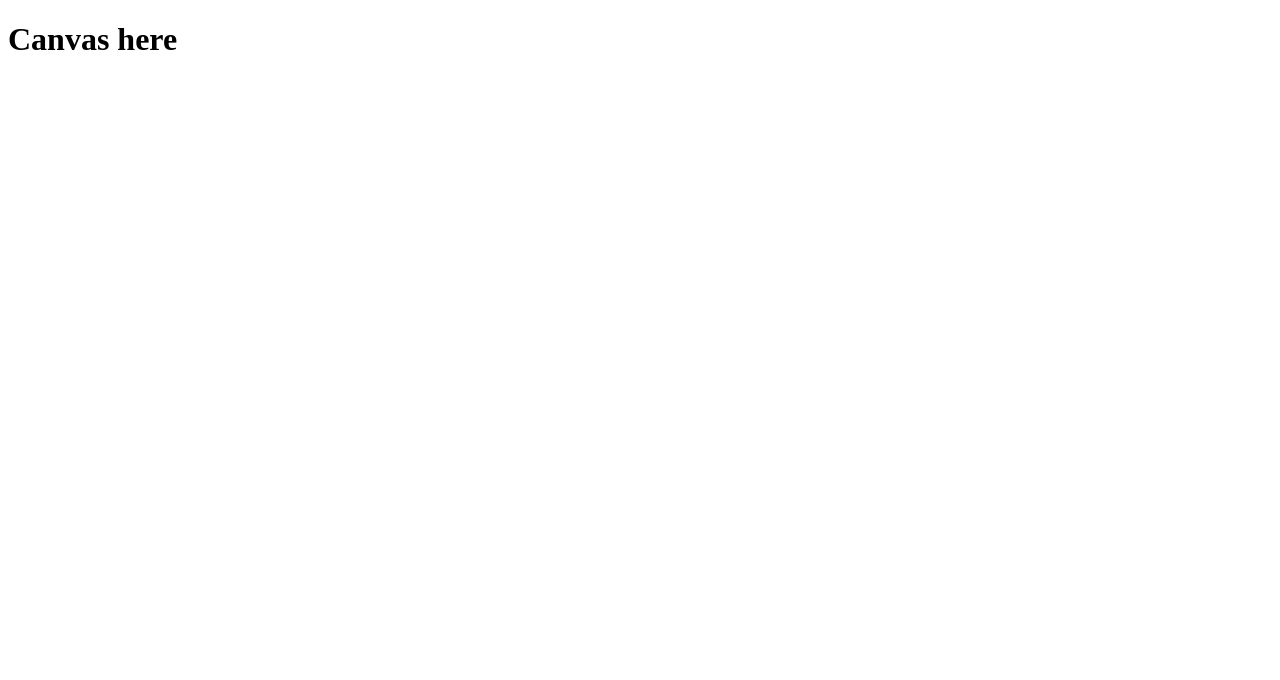
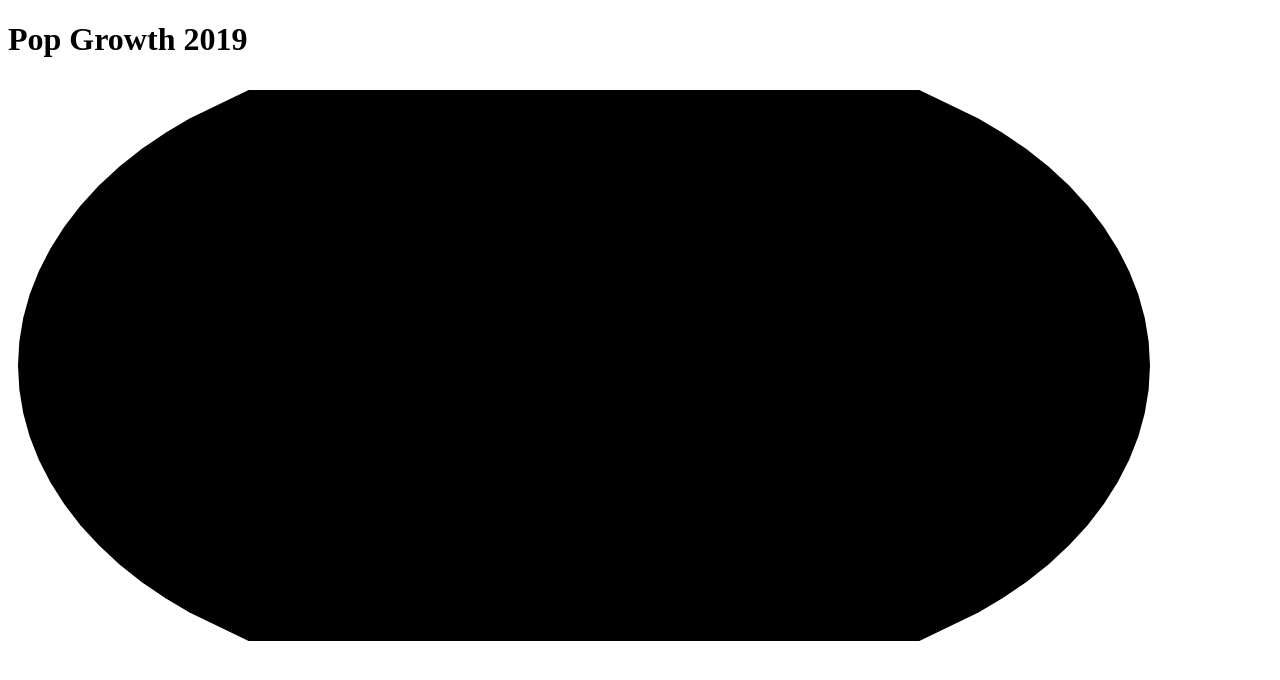
Before and after one commit to baubrun/popGrowth, a React (Create React App) app: page / in a window 1280 px wide. Shown: the top 680 px of the page. Built offline with nearby package versions, Linux system fonts and the light colour scheme.

Commit message:
added svg

```diff
--- a/src/components/Canvas.jsx
+++ b/src/components/Canvas.jsx
@@ -1,19 +1,25 @@
-import React, {useEffect, useState} from "react";
-import {canvas} from "../d3"
+import React, { useEffect, useState } from "react";
+import { canvas } from "../d3";
 import Svg from "./Svg";
-
+import G from "./G";
+import Scales from "./Scales";
+import Path from "./Path";
 
 const Canvas = () => {
-
-
   return (
     <>
-    <h1>Canvas here</h1>
+      <h1>Pop Growth 2019</h1>
       <Svg
-      transform={canvas.bounds}
-       height={canvas.dimensions.height}
-       width={canvas.dimensions.width}
-      />
+      height={canvas.dimensions.height}
+      width={canvas.dimensions.width}>
+        <G transform={canvas.bounds}>
+          <Path
+          path={canvas.path}
+          style={{ style: {fill: "steeleblue"} }}
+          />
+        </G>
+      </Svg>
+      <Scales />
     </>
   );
 };
--- a/src/components/G.jsx
+++ b/src/components/G.jsx
@@ -1,13 +1,11 @@
-import React from 'react'
+import React from "react";
 
 const G = (props) => {
-    return (
-        <g
-        {...props}
-        >
+    // console.log('props.transform :>>', props.transform)
+  return <g
+  transform={props.transform}
+  style={props.style}
+  >{props.children}</g>;
+};
 
-        </g>
-    )
-}
-
-export default G
+export default G;
--- /dev/null
+++ b/src/components/Path.jsx
@@ -0,0 +1,7 @@
+import React from "react";
+
+const Path = (props) => {
+  return <path d={props.path} />;
+};
+
+export default Path;
--- a/src/components/Scales.jsx
+++ b/src/components/Scales.jsx
@@ -1,11 +1,32 @@
-import React from 'react'
+/* eslint-disable react-hooks/exhaustive-deps */
+import React, { useEffect, useState } from "react";
+import { useSelector } from "react-redux";
+import { populationState } from "../redux/populationSlice";
+import * as d3 from "d3";
 
 const Scales = () => {
-    return (
-        <div>
+  const { countries } = useSelector(populationState);
+  const [colors, setColors] = useState([]);
 
-        </div>
-    )
-}
 
-export default Scales
+  const colorScale = () => {
+    const range = d3.extent(countries);
+    const maxChange = d3.max([-range[0], range[1]]);
+    const colorScale = d3
+      .scaleLinear()
+      .domain([-maxChange, 0, maxChange])
+      .range(["#66ccff", "#fff", " #009933"]);
+    setColors(colorScale);
+  };
+
+
+
+  useEffect(() => {
+    colorScale();
+  }, []);
+
+
+  return <div></div>;
+};
+
+export default Scales;
--- a/src/components/Svg.jsx
+++ b/src/components/Svg.jsx
@@ -1,20 +1,14 @@
-import React from 'react'
-import G from "./G"
+import React from "react";
+
+const Svg = (props) => {
+  return (
+    <svg height={props.height} width={props.width}>
+      {props.children}
+    </svg>
+  );
+};
 
 
-const Svg = (props) => {
-    return (
-        <svg
-        height={props.height}
-         width={props.width}
 
 
-         >
-           <G
-           transform={props.bounds}
-           />
-        </svg>
-    )
-}
-
-export default Svg
+export default Svg;
--- a/src/d3/index.js
+++ b/src/d3/index.js
@@ -1,6 +1,6 @@
 import * as d3 from "d3";
 
-const popGrowthPath = `${process.env.PUBLIC_URL}/data/pop.growth2019.csv`
+// const popGrowthPath = `${process.env.PUBLIC_URL}/data/pop.growth2019.csv`
 
 
 // export const popGrowthData = async () => {
@@ -56,8 +56,7 @@ dimensions.height = dimensions.boundedHeight + dimensions.margin.bottom + dimens
 // // const bounds = wrapper.append("g")
 // //     .style("transform", `translate(${dimensions.margin.left}px, ${dimensions.margin.top}px)`)
 
-const bounds = `translate(${dimensions.margin.left}px, ${dimensions.margin.top}px)`
-
+const bounds = `translate(${dimensions.margin.left}, ${dimensions.margin.top})`
 
 
 
@@ -67,4 +66,7 @@ const bounds = `translate(${dimensions.margin.left}px, ${dimensions.margin.top}p
 export const canvas = {
     dimensions,
     bounds,
+    path: pathGenerator(sphere)
+
+
 }
```
